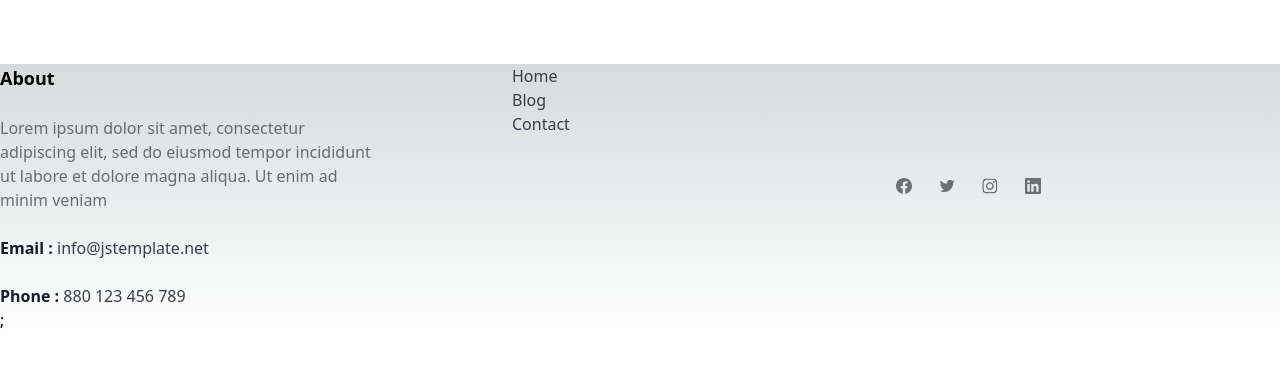
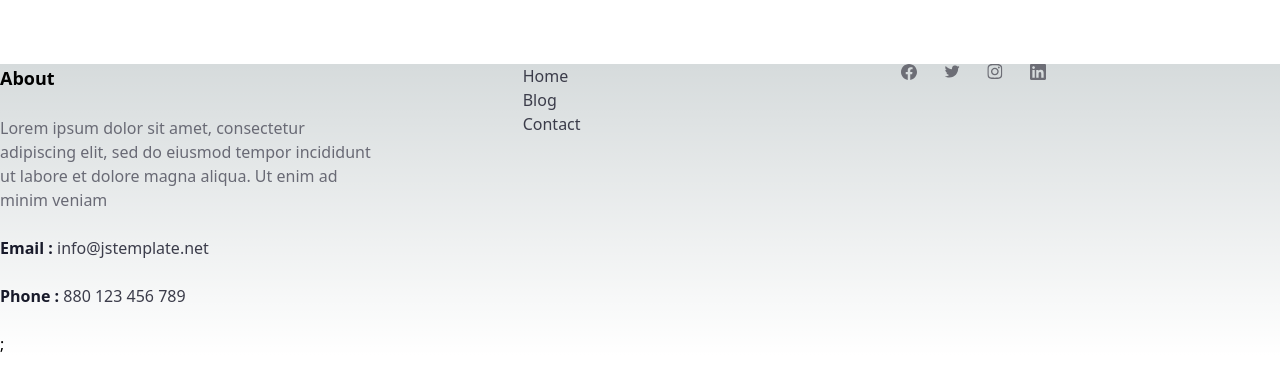
Before and after one commit to Buyanzaya12/Blog-Web, a Next.js app: page /Upperfooter/Upperfooter in a window 1280 px wide. Shown: the top 390 px of the page. Built offline with nearby package versions, Linux system fonts and the light colour scheme.

Commit message:
Add files via upload

```diff
--- a/components/ArticleCard.js
+++ b/components/ArticleCard.js
@@ -7,7 +7,6 @@ import dayjs from "dayjs";
 export function ArticleCard({ article }) {
   return (
     <div key={article.id} className="card shadow-lg">
-            <div className="">
       <Image
         src={article.social_image}
         width={325}
@@ -26,7 +25,6 @@ export function ArticleCard({ article }) {
           >
             {article.title}
           </Link>
-
           <div className="flex items-center">
             <Image
               src={article.user.profile_image_90}
@@ -42,6 +40,5 @@ export function ArticleCard({ article }) {
         </div>
       </div>
     </div>
-          </div>
   )
 }
--- a/components/MainLayout.js
+++ b/components/MainLayout.js
@@ -3,11 +3,10 @@ import Header from "@/pages/Header/Header";
 import Footer from "@/pages/Footer/Footer";
 
 export function MainLayout({ children }) {
-    return <div className="mx-auto flex flex-col web:px-[352px] md:px-[40px] lg:px-[40px] md:w-[768px] lg:w-[1024px] web:w-[1920px] bg-gradient-to-r from-[#ae8b9c] to-[#8baaaa]">
+    return <div className="mx-auto flex flex-col web:px-[352px] md:px-[40px] lg:px-[40px] md:w-[768px] lg:w-[1024px] web:w-[1920px] bg-gradient-to-r from-[#ae8b9c] to-[#8baaaa] ">
         <div><Header/></div>
         {children}
     <div><Upperfooter/></div>
-    {/* <div className="divide-y divide-[#dcdddf] divide-solid outline-1"></div> */}
     <div><Footer/></div>
     </div>
 }
--- a/pages/Footer/Footer.js
+++ b/pages/Footer/Footer.js
@@ -3,7 +3,7 @@ import React from 'react';
 export function Footer() {
   return (
     <div className="flex justify-between border-t border-t-[#dcdddf]">
-      <div className="flex">
+      <div className="flex py-6">
         <Image src="Blog-web-pics/Union.svg" width={48} height={48} />
         <div className=" text-black">
           <p className="text-xl">
--- a/pages/Header/Header.js
+++ b/pages/Header/Header.js
@@ -28,7 +28,7 @@ export function Header() {
     setOpen(false);
   }
   return (
-    <div className="flex items-center p-5 md:py-8 web:gap-x-[118px] justify-between w-full mx-auto">
+    <div className="flex items-center p-5 md:py-8 web:gap-x-[100px] justify-between w-full mx-auto">
       <div className="flex flex-wrap items-center md:flex-1">
         <Image src="Blog-web-pics/Union.svg" width={30} height={30} className="mobile:w-9 mobile:h-9" />
         <p className="text-black text-lg mobile1:text-xl  ">
@@ -43,7 +43,10 @@ export function Header() {
           </Link>
         ))}
       </div>
-
+      <button>
+        <Image src="/blog-web-pics/dark-mode.svg" width={32} height={32} className="" />
+        {/* <Image src="/blog-web-pics/light-mode.svg" width={32} height={32} className="flex-1"/> */}
+      </button>
       <div className="relative flex items-center hidden md:flex-1 md:flex md:block">
         <input
           placeholder="Search"
@@ -69,7 +72,7 @@ export function Header() {
 
       <div>
         <div
-          className={`fixed top-0 bottom-0 transition-all w-[320px] text-black bg-white shadow-lg ${open ? "right-0" : "-right-full"
+          className={`fixed top-0 bottom-0 transition-all w-[320px] text-black bg-gradient-to-r from-[#ae8b9c] to-[#8baaaa] shadow-lg ${open ? "right-0" : "-right-full"
             }`}
         >
           <button onClick={closeMenu} className="">
@@ -90,6 +93,7 @@ export function Header() {
                 />
               </button>
             </div>
+
             {navigations.map((nav) => (
               <Link key={nav.link} href={nav.link}>
                 {nav.name}
--- a/pages/Trend/Trend.js
+++ b/pages/Trend/Trend.js
@@ -1,5 +1,9 @@
 import Image from "next/image";
 import React from 'react';
+import Link from "next/link";
+
+const trendSize = 4;
+
 export function Trend() {
   return (
     <div className="mx-auto md:m-0">
@@ -17,6 +21,9 @@ export function Trend() {
         height={320}
         className="rounded-xl mx-auto mt-8 md:invisible md:w-0"
       />
+      <div>
+
+      </div>
     </div>
   );
 }
--- a/pages/Upperfooter/Upperfooter.js
+++ b/pages/Upperfooter/Upperfooter.js
@@ -19,7 +19,7 @@ const navigations = [
 
 export function Upperfooter() {
   return (
-    <div className="flex flex mx-auto mt-16">
+    <div className="flex flex mx-auto mt-16 mb-6">
       <div className="flex-1 flex flex-col gap-6">
         <p className="text-lg font-semibold text-black">About</p>
         <p className="text-base text-[#696a75]">
@@ -40,14 +40,14 @@ export function Upperfooter() {
           880 123 456 789
         </p>
       </div>
-      <div className="text-[#3b3c4a] flex-1 flex flex-col ml-32">
+      <div className="text-[#3b3c4a] flex-1 flex flex-col ml-36">
         {navigations.map((nav) => (
           <Link key={nav.link} href={nav.link}>
             {nav.name}
           </Link>
         ))}
       </div>
-      <div className="flex flex-1 gap-[27px]">
+      <div className="flex flex-1 gap-[27px] items-start">
         <Image
           src="/Blog-web-pics/fb.svg"
           className="w-[16px]"
--- a/pages/index.js
+++ b/pages/index.js
@@ -1,9 +1,6 @@
-import { Header } from "@/pages/Header/Header";
 import { Slider } from "@/pages/Slider/Slider";
 import { Trend } from "@/pages/Trend/Trend";
 import { Content } from "@/pages/Content/Content";
-import { Upperfooter } from "@/pages/Upperfooter/Upperfooter";
-import { Footer } from "@/pages/Footer/Footer";
 import "@/components/dayjs-mn/";
 import { Inter } from "next/font/google";
 import { useEffect, useState } from "react";
@@ -24,14 +21,14 @@ export default function Home() {
   const [selectedCategory, setSelectedCategory] = useState("");
   const [loading, setLoading] = useState(false);
   const [articles, setArticles] = useState([]);
-  const [ended, setEnded] = useState(false);
-  const [page, setPage] = useState(0);
+  // const [ended] = useState(false);
+  // const [page, setPage] = useState(0);
 
   async function loadInitialArticles() {
     setLoading(true);
 
     const response = await fetch(
-      `https://dev.to/api/articles?username=paul_freeman&tag=${selectedCategory}&per_page=3`
+      `https://dev.to/api/articles?username=paul_freeman&tag=${selectedCategory}&per_page=6`
     );
     const tagArticles = await response.json();
     setArticles(tagArticles);
@@ -46,7 +43,7 @@ async function loadNextArticles() {
 
   const nextPage = page + 1;
   const response = await fetch(
-    `https://dev.to/api/articles?username=paul_freeman&tag=${selectedCategory}&per_page=3&page=${nextPage}`
+    `https://dev.to/api/articles?username=paul_freeman&tag=${selectedCategory}&per_page=1&page=${nextPage}`
   );
   const nextArticles = await response.json();
   setArticles([...articles, ...nextArticles]);
@@ -87,7 +84,7 @@ async function loadNextArticles() {
           <ArticleCard key={item.id} article={item}/>
         ))}
       </div>
-      {!ended && (
+      {/* {!ended && (
         <div className="text-center mt-5">
           <button
             disabled={loading}
@@ -98,7 +95,7 @@ async function loadNextArticles() {
             Load more
           </button>
         </div>
-      )}
+      )} */}
       <Content />
 
     </main>
```
Also changed, not shown: public/Blog-web-pics/dark-mode.svg (added), public/Blog-web-pics/light-mode.svg (added). Lines whose indentation alone changed are shown as unchanged.
